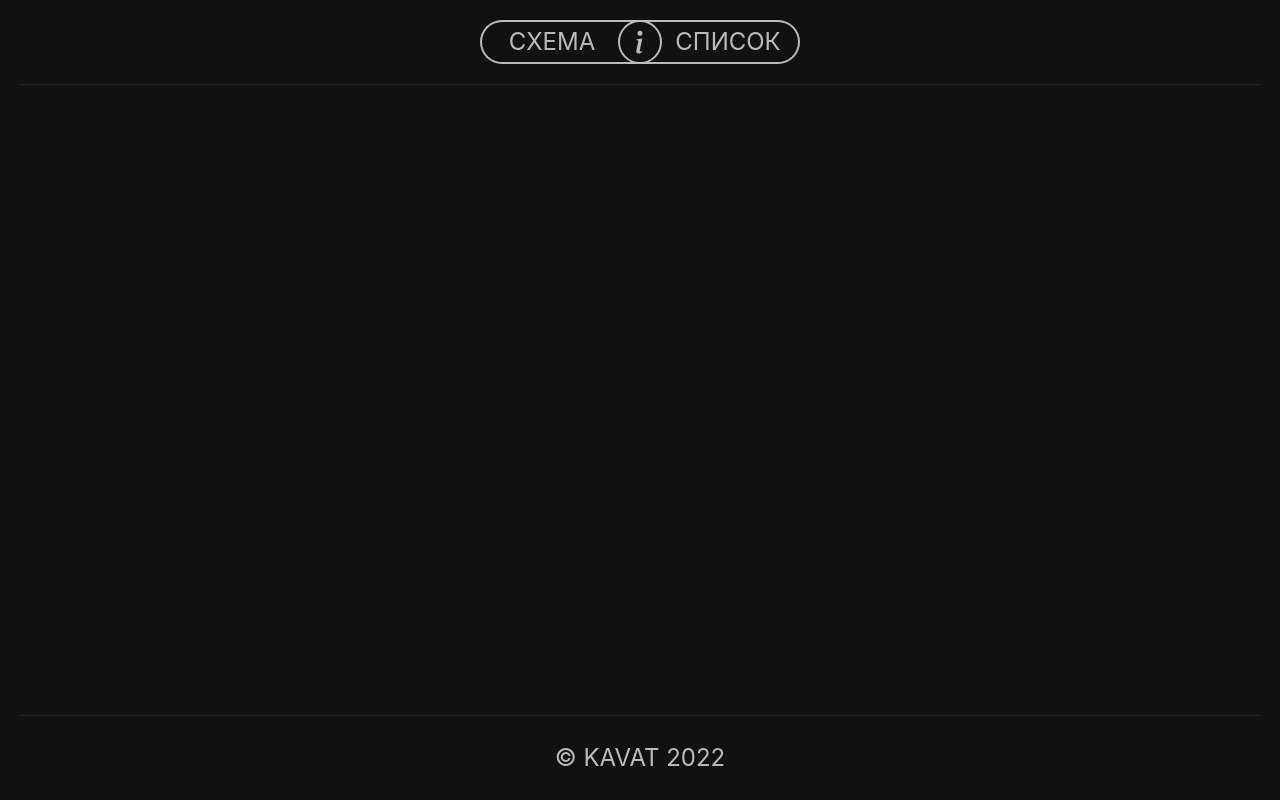
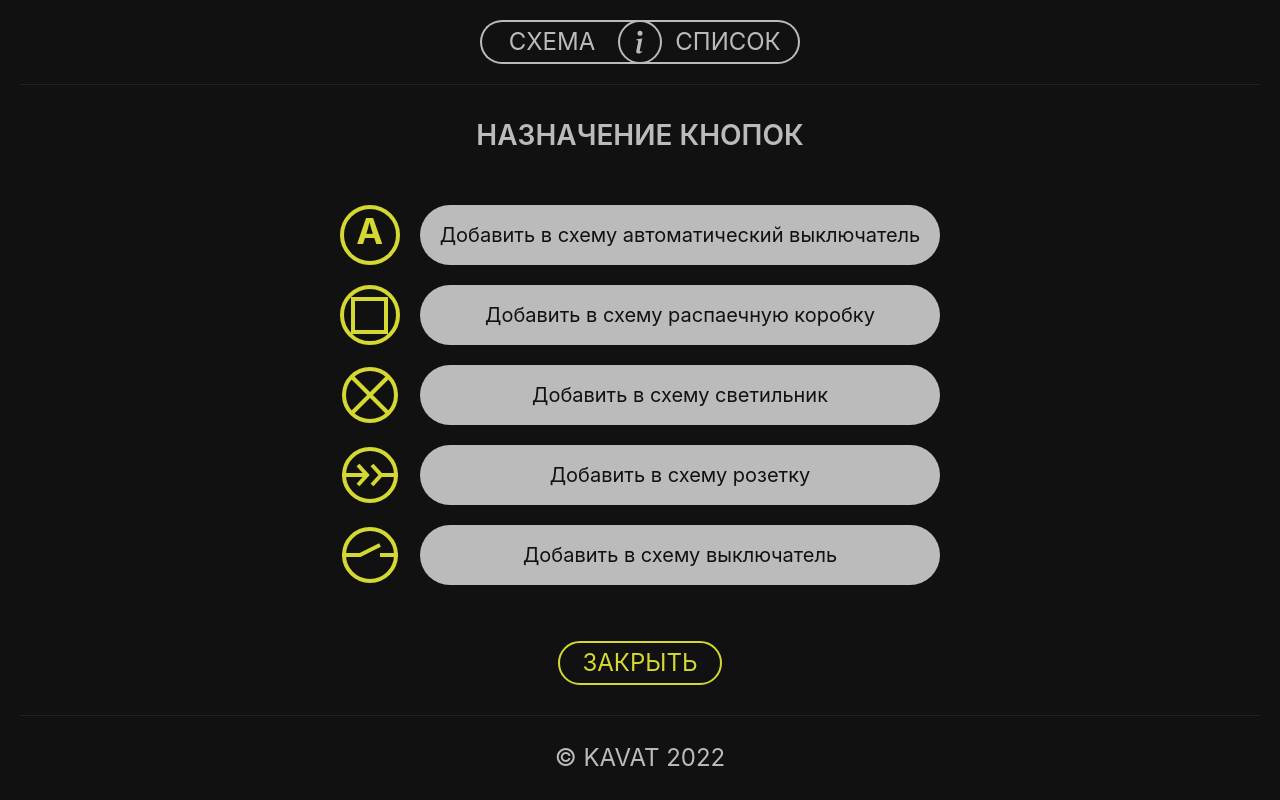
Before and after one commit to ValerijKalabin/electric-app, a React (Create React App) app: page /buttons-assignment in a window 1280 px wide. Built offline with nearby package versions, Linux system fonts and the light colour scheme.

Commit message:
Create an ButtonsAssignment component

```diff
--- a/src/components/App/App.js
+++ b/src/components/App/App.js
@@ -5,6 +5,7 @@ import Manual from '../Manual/Manual';
 import Scheme from '../Scheme/Scheme';
 import List from '../List/List';
 import Footer from '../Footer/Footer';
+import ButtonsAssignment from '../ButtonsAssignment/ButtonsAssignment';
 
 
 function App() {
@@ -13,8 +14,9 @@ function App() {
       <Header />
       <Routes>
         <Route path='/' element={<Manual />} />
-        <Route path='/sheme' element={<Scheme />} />
-        <Route path='/list' element={<List/>} />
+        <Route path='/scheme' element={<Scheme />} />
+        <Route path='/list' element={<List />} />
+        <Route path='/buttons-assignment' element={<ButtonsAssignment />} />
       </Routes>
       <Footer />
     </div>
--- /dev/null
+++ b/src/components/ButtonsAssignment/ButtonsAssignment.css
@@ -0,0 +1,86 @@
+.assignment {
+  padding: 0;
+  margin: 0;
+}
+
+.assignment__title {
+  font-size: 28px;
+  font-weight: 600;
+  line-height: 40px;
+  text-transform: uppercase;
+  text-align: center;
+  color: #bbbbbb;
+  width: 100%;
+  padding: 0 0 40px;
+  margin: 0;
+}
+
+.assignment__list {
+  list-style-type: none;
+  padding: 0;
+  margin: 0 0 46px;
+}
+
+.assignment__item {
+  display: flex;
+  flex-direction: row;
+  justify-content: space-between;
+  align-items: center;
+  padding: 10px 0;
+  margin: 0;
+}
+
+.assignment__icon {
+  width: 60px;
+  height: 60px;
+  padding: 0;
+  margin: 0 20px 0 0;
+}
+
+.assignment__label {
+  display: flex;
+  flex-direction: row;
+  justify-content: center;
+  align-items: center;
+  background-color: #bbbbbb;
+  box-sizing: border-box;
+  width: 100%;
+  min-height: 60px;
+  border-radius: 30px;
+  padding: 0 20px;
+  margin: 0;
+}
+
+.assignment__text {
+  font-size: 20px;
+  font-weight: 400;
+  line-height: 24px;
+  text-align: center;
+  color: #111111;
+  width: 100%;
+  padding: 0;
+  margin: 0;
+}
+
+.assignment__return {
+  display: block;
+  font-size: 24px;
+  font-weight: 400;
+  line-height: 40px;
+  text-transform: uppercase;
+  text-decoration: none;
+  text-align: center;
+  color: #d5d832;
+  background-color: #111111;
+  border: 2px solid #d5d832;
+  border-radius: 22px;
+  width: 160px;
+  padding: 0;
+  margin: 0 auto;
+}
+
+.assignment__return:hover {
+  color: #111111;
+  background-color: #d5d832;
+  cursor: pointer;
+}
--- /dev/null
+++ b/src/components/ButtonsAssignment/ButtonsAssignment.js
@@ -0,0 +1,95 @@
+import { Link } from 'react-router-dom';
+import AutoSwitch from '../../icons/AutoSwitch/AutoSwitch';
+import Help from '../../icons/Help/Help';
+import JunctionBox from '../../icons/JunctionBox/JunctionBox';
+import Lamp from '../../icons/Lamp/Lamp';
+import Socket from '../../icons/Socket/Socket';
+import Switch from '../../icons/Switch/Switch';
+import './ButtonsAssignment.css';
+
+function ButtonsAssignment({ type = "element" }) {
+  return (
+    <main className="assignment">
+      <h1 className="assignment__title">
+        Назначение кнопок
+      </h1>
+      <ul className="assignment__list">
+        { type === "element" &&
+          <li className="assignment__item">
+            <div className="assignment__icon">
+              <AutoSwitch color="yellow" />
+            </div>
+            <div className="assignment__label">
+              <p className="assignment__text">
+                Добавить в схему автоматический выключатель
+              </p>
+            </div>
+          </li>
+        }
+        { type === "element" &&
+          <li className="assignment__item">
+            <div className="assignment__icon">
+              <JunctionBox color="yellow" />
+            </div>
+            <div className="assignment__label">
+              <p className="assignment__text">
+                Добавить в схему распаечную коробку
+              </p>
+            </div>
+          </li>
+        }
+        { type === "element" &&
+          <li className="assignment__item">
+            <div className="assignment__icon">
+              <Lamp color="yellow" />
+            </div>
+            <div className="assignment__label">
+              <p className="assignment__text">
+                Добавить в схему светильник
+              </p>
+            </div>
+          </li>
+        }
+        { type === "element" &&
+          <li className="assignment__item">
+            <div className="assignment__icon">
+              <Socket color="yellow" />
+            </div>
+            <div className="assignment__label">
+              <p className="assignment__text">
+                Добавить в схему розетку
+              </p>
+            </div>
+          </li>
+        }
+        { type === "element" &&
+          <li className="assignment__item">
+            <div className="assignment__icon">
+              <Switch color="yellow" />
+            </div>
+            <div className="assignment__label">
+              <p className="assignment__text">
+                Добавить в схему выключатель
+              </p>
+            </div>
+          </li>
+        }
+        { type === "action" &&
+          <li className="assignment__item">
+            <div className="assignment__icon">
+              <Help color="yellow" />
+            </div>
+            <div className="assignment__label">
+              <p className="assignment__text">
+                Посмотреть назначение кнопок
+              </p>
+            </div>
+          </li>
+        }
+      </ul>
+      <Link to="/scheme" className="assignment__return">Закрыть</Link>
+    </main>
+  );
+}
+
+export default ButtonsAssignment;
--- a/src/components/Elements/Elements.css
+++ b/src/components/Elements/Elements.css
@@ -84,3 +84,10 @@
   bottom: -97px;
   left: -71px;
 }
+
+.elements__link {
+  display: block;
+  text-decoration: none;
+  padding: 0;
+  margin: 0;
+}
--- a/src/components/Elements/Elements.js
+++ b/src/components/Elements/Elements.js
@@ -1,3 +1,4 @@
+import { Link } from 'react-router-dom';
 import AutoSwitch from '../../icons/AutoSwitch/AutoSwitch';
 import Help from '../../icons/Help/Help';
 import JunctionBox from '../../icons/JunctionBox/JunctionBox';
@@ -10,7 +11,9 @@ function Elements() {
   return (
     <ul className="elements">
       <li className="elements__item elements__item_help">
-        <Help color="gray" />
+        <Link className="elements__link" to="/buttons-assignment">
+          <Help color="gray" />
+        </Link>
       </li>
       <li className="elements__item elements__item_auto-switch">
         <AutoSwitch color="yellow" />
--- a/src/components/Header/Header.js
+++ b/src/components/Header/Header.js
@@ -10,7 +10,7 @@ function Header() {
         <ul className="header__list">
           <li className="header__item">
             <NavLink
-              to="/sheme"
+              to="/scheme"
               className={
                 (navData) => navData.isActive ?
                 "header__link header__link_left header__link_active" :
--- a/src/icons/Help/Help.css
+++ b/src/icons/Help/Help.css
@@ -1,4 +1,4 @@
-.text {
+.help {
   font-size: 36px;
   font-weight: 700;
   line-height: 46px;
@@ -23,3 +23,13 @@
   color: #d5d832;
   border-color: #d5d832;
 }
+
+.help:hover.gray {
+  color: #111111;
+  background-color: #bbbbbb;
+}
+
+.help:hover.yellow {
+  color: #111111;
+  background-color: #d5d832;
+}
--- a/src/icons/Help/Help.js
+++ b/src/icons/Help/Help.js
@@ -2,7 +2,7 @@ import './Help.css';
 
 function Help({ color }) {
   return (
-    <p className={`text ${color}`}>?</p>
+    <p className={`help ${color}`}>?</p>
   );
 }
 
```
